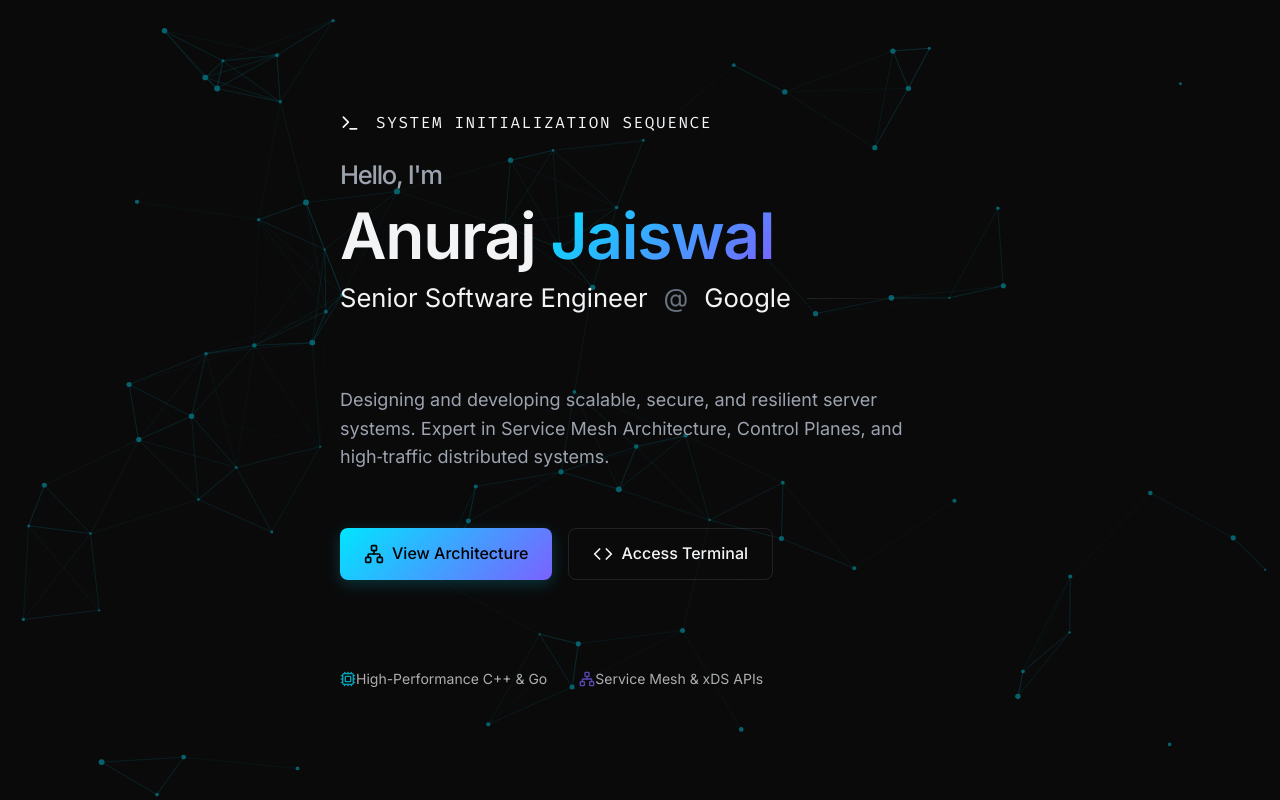
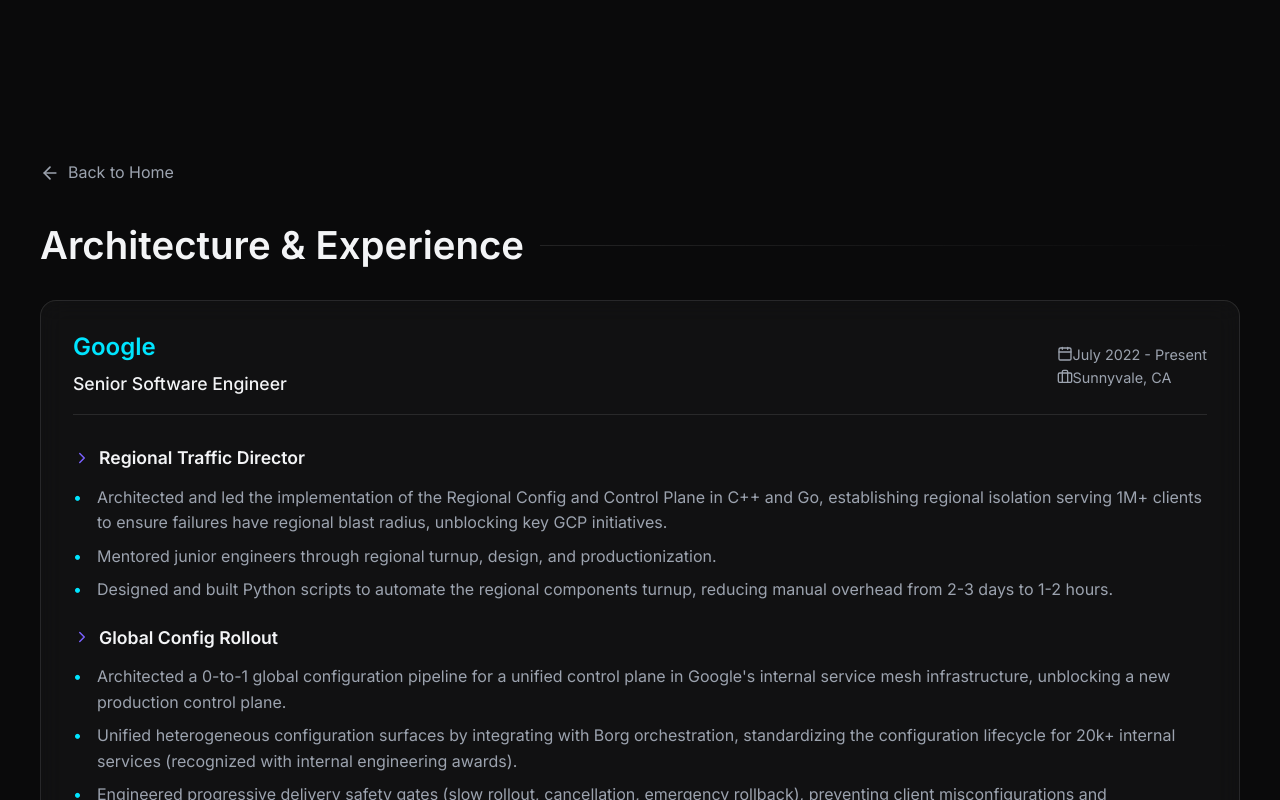
Before and after one commit to anuraj3095/portfolio, a React (Vite) app: page /experience in a window 1280 px wide. Shown: the top 800 px of the page. Built offline with nearby package versions, Linux system fonts and the light colour scheme.

Commit message:
Move sections to own pages.

```diff
--- a/package.json
+++ b/package.json
@@ -15,7 +15,8 @@
   "dependencies": {
     "lucide-react": "^1.17.0",
     "react": "^19.2.6",
-    "react-dom": "^19.2.6"
+    "react-dom": "^19.2.6",
+    "react-router-dom": "^7.16.0"
   },
   "devDependencies": {
     "@eslint/js": "^10.0.1",
--- a/src/App.tsx
+++ b/src/App.tsx
@@ -1,4 +1,5 @@
 import React from 'react';
+import { BrowserRouter, Routes, Route } from 'react-router-dom';
 import { Hero } from './components/Hero';
 import { Terminal } from './components/Terminal';
 import { Experience } from './components/Experience';
@@ -6,14 +7,33 @@
 
 const App: React.FC = () => {
   return (
-    <div style={{ position: 'relative', width: '100%', minHeight: '100vh' }}>
-      <main>
+    <BrowserRouter basename={import.meta.env.BASE_URL}>
+      <div style={{ position: 'relative', width: '100%', minHeight: '100vh', display: 'flex', flexDirection: 'column' }}>
+        <main style={{ flex: 1 }}>
+          <Routes>
+            <Route path="/" element={
+              <>
                 <Hero />
                 <div style={{ position: 'relative', zIndex: 1, paddingBottom: '4rem' }}>
+                </div>
+              </>
+            } />
+            <Route path="/terminal" element={
+               <div style={{ position: 'relative', zIndex: 1, paddingBottom: '4rem', paddingTop: '4rem' }}>
                  <Terminal />
-          <Experience />
+               </div>
+            } />
+            <Route path="/publications" element={
+               <div style={{ position: 'relative', zIndex: 1, paddingBottom: '4rem', paddingTop: '4rem' }}>
                  <Publications />
                </div>
+            } />
+            <Route path="/experience" element={
+               <div style={{ position: 'relative', zIndex: 1, paddingBottom: '4rem', paddingTop: '4rem' }}>
+                 <Experience />
+               </div>
+            } />
+          </Routes>
         </main>
 
         <footer style={{
@@ -29,6 +49,7 @@
           </div>
         </footer>
       </div>
+    </BrowserRouter>
   );
 };
 
--- a/src/components/Experience.tsx
+++ b/src/components/Experience.tsx
@@ -1,5 +1,6 @@
 import React from 'react';
-import { Briefcase, Calendar, ChevronRight } from 'lucide-react';
+import { Briefcase, Calendar, ChevronRight, ArrowLeft } from 'lucide-react';
+import { Link } from 'react-router-dom';
 
 const experiences = [
   {
@@ -98,6 +99,12 @@
 export const Experience: React.FC = () => {
   return (
     <section id="experience" className="section container">
+      <div style={{ marginBottom: '2rem' }}>
+        <Link to="/" style={{ display: 'inline-flex', alignItems: 'center', gap: '0.5rem', color: 'var(--text-secondary)', textDecoration: 'none', transition: 'color 0.2s' }} onMouseEnter={(e) => e.currentTarget.style.color = 'var(--accent-primary)'} onMouseLeave={(e) => e.currentTarget.style.color = 'var(--text-secondary)'}>
+          <ArrowLeft size={20} />
+          <span>Back to Home</span>
+        </Link>
+      </div>
       <h2>Architecture & Experience</h2>
 
       <div className="flex flex-col gap-8">
--- a/src/components/Hero.tsx
+++ b/src/components/Hero.tsx
@@ -1,6 +1,7 @@
 import React from 'react';
 import { MeshBackground } from './MeshBackground';
-import { Terminal, Code, Cpu, Network } from 'lucide-react';
+import { Code, Network, BookOpen } from 'lucide-react';
+import { Link } from 'react-router-dom';
 
 export const Hero: React.FC = () => {
   return (
@@ -9,13 +10,6 @@
 
       <div className="container" style={{ position: 'relative', zIndex: 2 }}>
         <div className="flex flex-col gap-6 animate-fade-in">
-          <div className="flex items-center gap-4 text-muted delay-100">
-            <Terminal size={20} className="text-gradient" />
-            <span style={{ fontFamily: 'var(--font-mono)', letterSpacing: '0.1em', textTransform: 'uppercase' }}>
-              System Initialization Sequence
-            </span>
-          </div>
-
           <h1 style={{ margin: 0 }}>
             <span style={{ display: 'block', fontSize: '0.4em', color: 'var(--text-secondary)', marginBottom: '0.5rem', fontWeight: 500 }}>Hello, I'm</span>
             Anuraj <span className="text-gradient">Jaiswal</span>
@@ -26,31 +20,26 @@
           </h2>
 
           <p style={{ maxWidth: '600px', fontSize: '1.125rem', color: 'var(--text-secondary)', marginTop: '1rem' }} className="delay-200">
-            Designing and developing scalable, secure, and resilient server systems.
-            Expert in Service Mesh Architecture, Control Planes, and high‑traffic distributed systems.
+            Architecting and developing scalable, high-performance distributed systems.
+            Passionate about solving complex engineering challenges, optimizing infrastructure, and delivering robust software solutions at scale.
           </p>
 
-          <div className="flex gap-4 delay-300" style={{ marginTop: '2rem' }}>
-            <a href="#experience" className="btn btn-primary">
+          <div className="flex gap-4 delay-300 flex-wrap" style={{ marginTop: '2rem' }}>
+            <Link to="/experience" className="btn btn-primary">
               <Network size={20} />
               View Architecture
-            </a>
-            <a href="#terminal" className="btn btn-outline">
+            </Link>
+            <Link to="/terminal" className="btn btn-outline">
               <Code size={20} />
               Access Terminal
-            </a>
+            </Link>
+            <Link to="/publications" className="btn btn-outline">
+              <BookOpen size={20} />
+              Publications
+            </Link>
           </div>
 
-          <div className="flex gap-8 delay-300" style={{ marginTop: '4rem', opacity: 0.7 }}>
-            <div className="flex items-center gap-2">
-              <Cpu size={16} color="var(--accent-primary)" />
-              <span style={{ fontSize: '0.875rem' }}>High-Performance C++ & Go</span>
-            </div>
-            <div className="flex items-center gap-2">
-              <Network size={16} color="var(--accent-secondary)" />
-              <span style={{ fontSize: '0.875rem' }}>Service Mesh & xDS APIs</span>
-            </div>
-          </div>
+
         </div>
       </div>
     </section>
--- a/src/components/Publications.tsx
+++ b/src/components/Publications.tsx
@@ -1,9 +1,16 @@
 import React from 'react';
-import { BookOpen, ExternalLink, ShieldCheck } from 'lucide-react';
+import { BookOpen, ExternalLink, ShieldCheck, ArrowLeft } from 'lucide-react';
+import { Link } from 'react-router-dom';
 
 export const Publications: React.FC = () => {
   return (
     <section id="publications" className="section container">
+      <div style={{ marginBottom: '2rem' }}>
+        <Link to="/" style={{ display: 'inline-flex', alignItems: 'center', gap: '0.5rem', color: 'var(--text-secondary)', textDecoration: 'none', transition: 'color 0.2s' }} onMouseEnter={(e) => e.currentTarget.style.color = 'var(--accent-primary)'} onMouseLeave={(e) => e.currentTarget.style.color = 'var(--text-secondary)'}>
+          <ArrowLeft size={20} />
+          <span>Back to Home</span>
+        </Link>
+      </div>
       <h2>Publications & Patents</h2>
 
       <div className="glass-panel" style={{ padding: '2.5rem', position: 'relative', overflow: 'hidden' }}>
--- a/src/components/Terminal.tsx
+++ b/src/components/Terminal.tsx
@@ -1,5 +1,6 @@
 import React, { useState, useRef, useEffect } from 'react';
-import { Terminal as TerminalIcon, Maximize2, Minus, X } from 'lucide-react';
+import { Terminal as TerminalIcon, Maximize2, Minus, X, ArrowLeft } from 'lucide-react';
+import { Link } from 'react-router-dom';
 
 interface CommandOutput {
   command: string;
@@ -81,6 +82,12 @@
 
   return (
     <section id="terminal" className="section container">
+      <div style={{ marginBottom: '2rem' }}>
+        <Link to="/" style={{ display: 'inline-flex', alignItems: 'center', gap: '0.5rem', color: 'var(--text-secondary)', textDecoration: 'none', transition: 'color 0.2s' }} onMouseEnter={(e) => e.currentTarget.style.color = 'var(--accent-primary)'} onMouseLeave={(e) => e.currentTarget.style.color = 'var(--text-secondary)'}>
+          <ArrowLeft size={20} />
+          <span>Back to Home</span>
+        </Link>
+      </div>
       <h2>Interactive Shell</h2>
 
       <div className="glass-panel" style={{
```
Also changed, not shown: 1 other file (tests, documents, lock files or other folders). Lines whose indentation alone changed are shown as unchanged.
